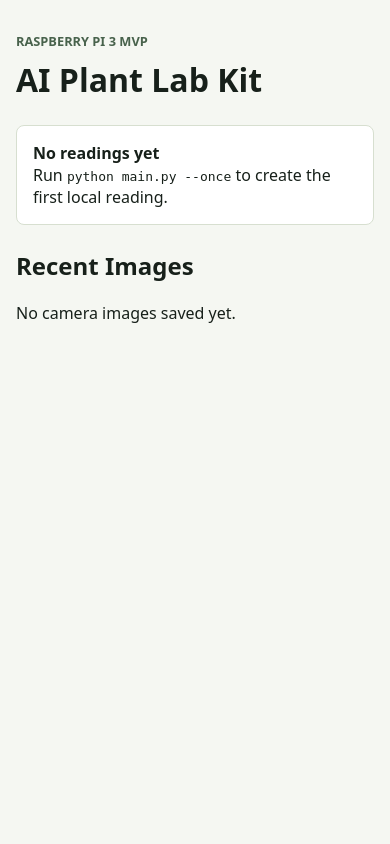
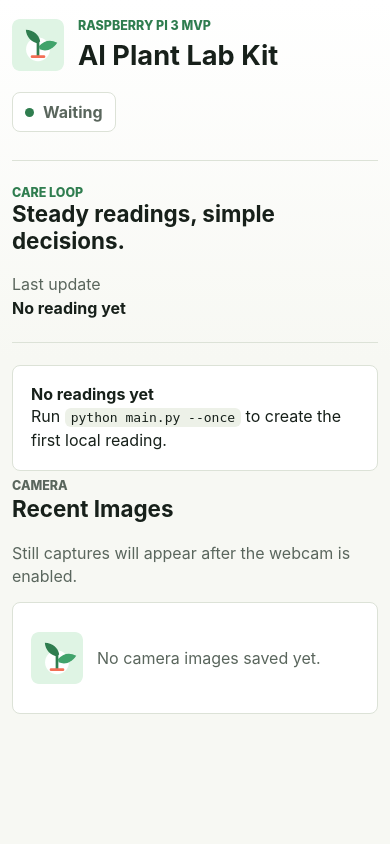
Before and after one commit to firedonkey/plantOS, a Flask app: page / in a window 390 px wide. Run offline with Flask 3, Linux system fonts and the light colour scheme.

Commit message:
Upgrade dashboard and add iPhone PWA support

```diff
--- a/app.py
+++ b/app.py
@@ -1,6 +1,7 @@
 from pathlib import Path
+from datetime import datetime
 
-from flask import Flask, render_template, send_from_directory
+from flask import Flask, jsonify, render_template, send_from_directory
 
 from config import load_config
 from services.logger import PlantLogger
@@ -13,7 +14,7 @@ logger = PlantLogger(config["logging"])
 
 @app.route("/")
 def index():
-    latest = logger.latest()
+    latest = _prepare_status(logger.latest())
     image_dir = Path(config["camera"].get("image_dir", "data/images"))
     images = sorted(image_dir.glob("*.jpg"), reverse=True)[:6]
     return render_template(
@@ -21,7 +22,13 @@ def index():
         app_name=config.get("app", {}).get("name", "Plant Dashboard"),
         latest=latest,
         images=[str(path) for path in images],
+        loop_interval=config.get("app", {}).get("loop_interval_seconds", 60),
     )
+
+
+@app.route("/api/status")
+def api_status():
+    return jsonify(_prepare_status(logger.latest()))
 
 
 @app.route("/data/images/<path:filename>")
@@ -30,5 +37,57 @@ def plant_image(filename):
     return send_from_directory(image_dir, filename)
 
 
+def _prepare_status(record: dict | None) -> dict | None:
+    if not record:
+        return None
+
+    prepared = dict(record)
+    prepared["display_timestamp"] = _format_timestamp(record.get("timestamp"))
+    prepared["light_label"] = "On" if _is_truthy(record.get("light_on")) else "Off"
+    prepared["pump_label"] = _format_pump_event(record.get("pump_event"))
+    prepared["health_label"] = "Attention" if record.get("errors") else "Healthy"
+    prepared["health_tone"] = "warning" if record.get("errors") else "good"
+    prepared["moisture_tone"] = _moisture_tone(record.get("moisture_percent"))
+    return prepared
+
+
+def _format_timestamp(value) -> str:
+    if not value:
+        return "No reading yet"
+    try:
+        parsed = datetime.fromisoformat(str(value))
+    except ValueError:
+        return str(value)
+    return parsed.strftime("%b %-d, %-I:%M %p")
+
+
+def _format_pump_event(value) -> str:
+    labels = {
+        "not_needed": "Not needed",
+        "skipped_no_moisture_reading": "No moisture reading",
+        "skipped_cooldown": "Cooling down",
+    }
+    if not value:
+        return "No event"
+    value = str(value)
+    if value.startswith("ran_"):
+        return f"Ran {value.removeprefix('ran_')}"
+    return labels.get(value, value.replace("_", " ").title())
+
+
+def _is_truthy(value) -> bool:
+    return value is True or str(value).lower() in {"true", "1", "yes", "on"}
+
+
+def _moisture_tone(value) -> str:
+    try:
+        moisture = float(value)
+    except (TypeError, ValueError):
+        return "muted"
+    if moisture < float(config["automation"].get("moisture_threshold_percent", 35)):
+        return "warning"
+    return "good"
+
+
 if __name__ == "__main__":
     app.run(host="0.0.0.0", port=5000, debug=True)
--- a/config.yaml
+++ b/config.yaml
@@ -1,7 +1,7 @@
 app:
   name: AI Plant Lab Kit
   timezone: America/Los_Angeles
-  loop_interval_seconds: 10
+  loop_interval_seconds: 5
   data_dir: data
 
 hardware:
--- /dev/null
+++ b/dashboard/static/app.js
@@ -0,0 +1,31 @@
+const fields = document.querySelectorAll("[data-field]");
+
+async function refreshStatus() {
+  if (!fields.length) {
+    return;
+  }
+
+  try {
+    const response = await fetch("/api/status", { cache: "no-store" });
+    if (!response.ok) {
+      return;
+    }
+    const status = await response.json();
+    fields.forEach((node) => {
+      const key = node.dataset.field;
+      if (Object.prototype.hasOwnProperty.call(status, key)) {
+        node.textContent = status[key] || "None";
+      }
+    });
+  } catch (error) {
+    console.debug("Status refresh skipped", error);
+  }
+}
+
+window.setInterval(refreshStatus, 5000);
+
+if ("serviceWorker" in navigator) {
+  window.addEventListener("load", () => {
+    navigator.serviceWorker.register("/static/service-worker.js").catch(() => {});
+  });
+}
--- a/dashboard/static/style.css
+++ b/dashboard/static/style.css
@@ -1,22 +1,64 @@
+:root {
+  color-scheme: light;
+  --page: #f7f8f3;
+  --surface: #ffffff;
+  --text: #17201a;
+  --muted: #5a665d;
+  --line: #dce2d7;
+  --green: #2f7d4f;
+  --mint: #dff4e4;
+  --cyan: #dff1f4;
+  --coral: #f36f56;
+  --gold: #e5aa2f;
+}
+
 * {
   box-sizing: border-box;
 }
 
-body {
-  margin: 0;
-  font-family: system-ui, -apple-system, BlinkMacSystemFont, "Segoe UI", sans-serif;
-  color: #17201a;
-  background: #f5f7f2;
+html {
+  min-height: 100%;
 }
 
-main {
-  width: min(1040px, calc(100% - 32px));
-  margin: 0 auto;
-  padding: 32px 0;
+body {
+  min-height: 100%;
+  margin: 0;
+  font-family: Inter, ui-sans-serif, system-ui, -apple-system, BlinkMacSystemFont, "Segoe UI", sans-serif;
+  color: var(--text);
+  background:
+    linear-gradient(180deg, #ffffff 0, var(--page) 360px),
+    var(--page);
 }
 
-header {
-  margin-bottom: 24px;
+.shell {
+  width: min(1120px, calc(100% - 32px));
+  margin: 0 auto;
+  padding: 28px 0 40px;
+}
+
+.topbar,
+.overview,
+.section-heading {
+  display: flex;
+  align-items: center;
+  justify-content: space-between;
+  gap: 20px;
+}
+
+.topbar {
+  margin-bottom: 28px;
+}
+
+.brand {
+  display: flex;
+  align-items: center;
+  gap: 14px;
+}
+
+.brand img {
+  width: 52px;
+  height: 52px;
+  border-radius: 8px;
 }
 
 h1,
@@ -25,58 +67,218 @@ p {
   margin-top: 0;
 }
 
-.eyebrow {
-  margin-bottom: 8px;
-  font-size: 0.8rem;
-  font-weight: 700;
+h1 {
+  margin-bottom: 0;
+  font-size: clamp(1.7rem, 4vw, 2.55rem);
+  letter-spacing: 0;
+}
+
+h2 {
+  margin-bottom: 0;
+  font-size: clamp(1.4rem, 3vw, 2.1rem);
+  letter-spacing: 0;
+}
+
+.eyebrow,
+.panel-label {
+  margin-bottom: 6px;
+  font-size: 0.78rem;
+  font-weight: 800;
   letter-spacing: 0;
   text-transform: uppercase;
-  color: #48624c;
+  color: var(--green);
+}
+
+.system-pill {
+  display: inline-flex;
+  align-items: center;
+  min-height: 40px;
+  gap: 9px;
+  border: 1px solid var(--line);
+  border-radius: 8px;
+  padding: 8px 12px;
+  background: var(--surface);
+  color: var(--muted);
+  font-weight: 700;
+}
+
+.dot {
+  width: 9px;
+  height: 9px;
+  border-radius: 50%;
+  background: var(--green);
+}
+
+.overview {
+  margin-bottom: 22px;
+  border-top: 1px solid var(--line);
+  border-bottom: 1px solid var(--line);
+  padding: 24px 0;
+}
+
+.overview p {
+  margin-bottom: 0;
+}
+
+.last-updated {
+  color: var(--muted);
+  text-align: right;
+}
+
+.last-updated strong {
+  display: block;
+  margin-top: 4px;
+  color: var(--text);
+  font-size: 1rem;
+}
+
+.status-grid,
+.panel-grid,
+.image-grid {
+  display: grid;
+  gap: 14px;
 }
 
 .status-grid {
-  display: grid;
-  grid-template-columns: repeat(auto-fit, minmax(150px, 1fr));
-  gap: 12px;
-  margin-bottom: 24px;
+  grid-template-columns: repeat(4, minmax(0, 1fr));
+  margin-bottom: 14px;
 }
 
-article,
-.notice {
-  border: 1px solid #d7dfd0;
-  border-radius: 8px;
-  padding: 16px;
-  background: #ffffff;
+.panel-grid {
+  grid-template-columns: repeat(3, minmax(0, 1fr));
+  margin-bottom: 32px;
 }
 
-article span {
-  display: block;
-  margin-bottom: 6px;
-  color: #48624c;
+.metric,
+.panel,
+.notice,
+.empty-media {
+  border: 1px solid var(--line);
+  border-radius: 8px;
+  background: var(--surface);
 }
 
-article strong {
-  font-size: 1.4rem;
+.metric {
+  min-height: 138px;
+  padding: 18px;
 }
 
-.notice {
-  margin-bottom: 24px;
+.metric span,
+.panel p,
+.section-heading p,
+.empty-media p {
+  color: var(--muted);
 }
 
+.metric strong {
+  display: block;
+  margin-top: 12px;
+  font-size: clamp(1.7rem, 4vw, 2.45rem);
+  line-height: 1;
+  letter-spacing: 0;
+}
+
+.panel,
+.notice {
+  padding: 18px;
+}
+
+.panel strong {
+  display: block;
+  margin-bottom: 10px;
+  font-size: 1.25rem;
+  line-height: 1.25;
+}
+
+.panel p,
 .notice p {
+  margin-bottom: 0;
+  line-height: 1.5;
+}
+
+.media-section {
+  margin-top: 6px;
+}
+
+.section-heading {
+  margin-bottom: 14px;
+}
+
+.section-heading p {
+  max-width: 340px;
+  margin-bottom: 0;
+  line-height: 1.45;
+  text-align: right;
+}
+
+.image-grid {
+  grid-template-columns: repeat(auto-fit, minmax(180px, 1fr));
+}
+
+.image-grid img {
+  width: 100%;
+  aspect-ratio: 4 / 3;
+  object-fit: cover;
+  border: 1px solid var(--line);
+  border-radius: 8px;
+}
+
+.empty-media {
+  display: flex;
+  align-items: center;
+  gap: 14px;
+  min-height: 112px;
+  padding: 18px;
+}
+
+.empty-media img {
+  width: 52px;
+  height: 52px;
+  border-radius: 8px;
+}
+
+.empty-media p {
   margin-bottom: 0;
 }
 
-.image-grid {
-  display: grid;
-  grid-template-columns: repeat(auto-fit, minmax(180px, 1fr));
-  gap: 12px;
+code {
+  border-radius: 6px;
+  padding: 2px 6px;
+  background: #edf1e8;
 }
 
-img {
-  width: 100%;
-  aspect-ratio: 4 / 3;
-  object-fit: cover;
-  border-radius: 8px;
-  border: 1px solid #d7dfd0;
+@media (max-width: 840px) {
+  .status-grid,
+  .panel-grid {
+    grid-template-columns: repeat(2, minmax(0, 1fr));
+  }
 }
+
+@media (max-width: 620px) {
+  .shell {
+    width: min(100% - 24px, 560px);
+    padding-top: 18px;
+  }
+
+  .topbar,
+  .overview,
+  .section-heading {
+    align-items: flex-start;
+    flex-direction: column;
+  }
+
+  .system-pill,
+  .last-updated,
+  .section-heading p {
+    text-align: left;
+  }
+
+  .status-grid,
+  .panel-grid {
+    grid-template-columns: 1fr;
+  }
+
+  .metric {
+    min-height: 112px;
+  }
+}
--- a/dashboard/templates/index.html
+++ b/dashboard/templates/index.html
@@ -2,51 +2,82 @@
 <html lang="en">
   <head>
     <meta charset="utf-8">
-    <meta name="viewport" content="width=device-width, initial-scale=1">
+    <meta name="viewport" content="width=device-width, initial-scale=1, viewport-fit=cover">
+    <meta name="theme-color" content="#f7f8f3">
+    <meta name="apple-mobile-web-app-capable" content="yes">
+    <meta name="apple-mobile-web-app-status-bar-style" content="default">
+    <meta name="apple-mobile-web-app-title" content="PlantOS">
     <title>{{ app_name }}</title>
+    <link rel="manifest" href="{{ url_for('static', filename='manifest.json') }}">
+    <link rel="apple-touch-icon" href="{{ url_for('static', filename='plant-icon.svg') }}">
+    <link rel="icon" href="{{ url_for('static', filename='plant-icon.svg') }}">
     <link rel="stylesheet" href="{{ url_for('static', filename='style.css') }}">
+    <script defer src="{{ url_for('static', filename='app.js') }}"></script>
   </head>
   <body>
-    <main>
-      <header>
-        <p class="eyebrow">Raspberry Pi 3 MVP</p>
-        <h1>{{ app_name }}</h1>
+    <main class="shell">
+      <header class="topbar">
+        <div class="brand">
+          <img src="{{ url_for('static', filename='plant-icon.svg') }}" alt="" aria-hidden="true">
+          <div>
+            <p class="eyebrow">Raspberry Pi 3 MVP</p>
+            <h1>{{ app_name }}</h1>
+          </div>
+        </div>
+        <div class="system-pill">
+          <span class="dot"></span>
+          <span data-field="health_label">{{ latest.health_label if latest else "Waiting" }}</span>
+        </div>
       </header>
 
+      <section class="overview">
+        <div>
+          <p class="eyebrow">Care Loop</p>
+          <h2>Steady readings, simple decisions.</h2>
+        </div>
+        <p class="last-updated">
+          Last update
+          <strong data-field="display_timestamp">{{ latest.display_timestamp if latest else "No reading yet" }}</strong>
+        </p>
+      </section>
+
       {% if latest %}
-      <section class="status-grid">
-        <article>
+      <section class="status-grid" aria-label="Current plant status">
+        <article class="metric">
           <span>Temperature</span>
-          <strong>{{ latest.temperature_c or "n/a" }} C</strong>
+          <strong><span data-field="temperature_c">{{ latest.temperature_c or "n/a" }}</span> C</strong>
         </article>
-        <article>
+        <article class="metric">
           <span>Humidity</span>
-          <strong>{{ latest.humidity_percent or "n/a" }}%</strong>
+          <strong><span data-field="humidity_percent">{{ latest.humidity_percent or "n/a" }}</span>%</strong>
         </article>
-        <article>
+        <article class="metric">
           <span>Moisture</span>
-          <strong>{{ latest.moisture_percent or "n/a" }}%</strong>
+          <strong><span data-field="moisture_percent">{{ latest.moisture_percent or "n/a" }}</span>%</strong>
         </article>
-        <article>
+        <article class="metric">
           <span>Light</span>
-          <strong>{{ "On" if latest.light_on in [true, "True", "true", "1"] else "Off" }}</strong>
-        </article>
-        <article>
-          <span>Pump</span>
-          <strong>{{ latest.pump_event or "n/a" }}</strong>
-        </article>
-        <article>
-          <span>Updated</span>
-          <strong>{{ latest.timestamp or "n/a" }}</strong>
+          <strong data-field="light_label">{{ latest.light_label }}</strong>
         </article>
       </section>
 
-      {% if latest.errors %}
-      <section class="notice">
-        <strong>Errors</strong>
-        <p>{{ latest.errors }}</p>
+      <section class="panel-grid">
+        <article class="panel">
+          <span class="panel-label">Pump</span>
+          <strong data-field="pump_label">{{ latest.pump_label }}</strong>
+          <p>Cool-downs protect the plant from repeated watering.</p>
+        </article>
+        <article class="panel">
+          <span class="panel-label">Automation</span>
+          <strong>Every {{ loop_interval }} seconds</strong>
+          <p>Mock mode is ready for laptop and Pi dry runs.</p>
+        </article>
+        <article class="panel">
+          <span class="panel-label">Errors</span>
+          <strong data-field="errors">{{ latest.errors or "None" }}</strong>
+          <p>Hardware messages appear here when mock mode is off.</p>
+        </article>
       </section>
-      {% endif %}
       {% else %}
       <section class="notice">
         <strong>No readings yet</strong>
@@ -54,8 +85,14 @@
       </section>
       {% endif %}
 
-      <section>
-        <h2>Recent Images</h2>
+      <section class="media-section">
+        <div class="section-heading">
+          <div>
+            <p class="eyebrow">Camera</p>
+            <h2>Recent Images</h2>
+          </div>
+          <p>Still captures will appear after the webcam is enabled.</p>
+        </div>
         {% if images %}
         <div class="image-grid">
           {% for image in images %}
@@ -63,7 +100,10 @@
           {% endfor %}
         </div>
         {% else %}
-        <p>No camera images saved yet.</p>
+        <div class="empty-media">
+          <img src="{{ url_for('static', filename='plant-icon.svg') }}" alt="" aria-hidden="true">
+          <p>No camera images saved yet.</p>
+        </div>
         {% endif %}
       </section>
     </main>
```
Also changed, not shown: dashboard/static/service-worker.js (added, +22 -0 lines), dashboard/static/manifest.json (added), dashboard/static/plant-icon.svg (added), readme.md.
